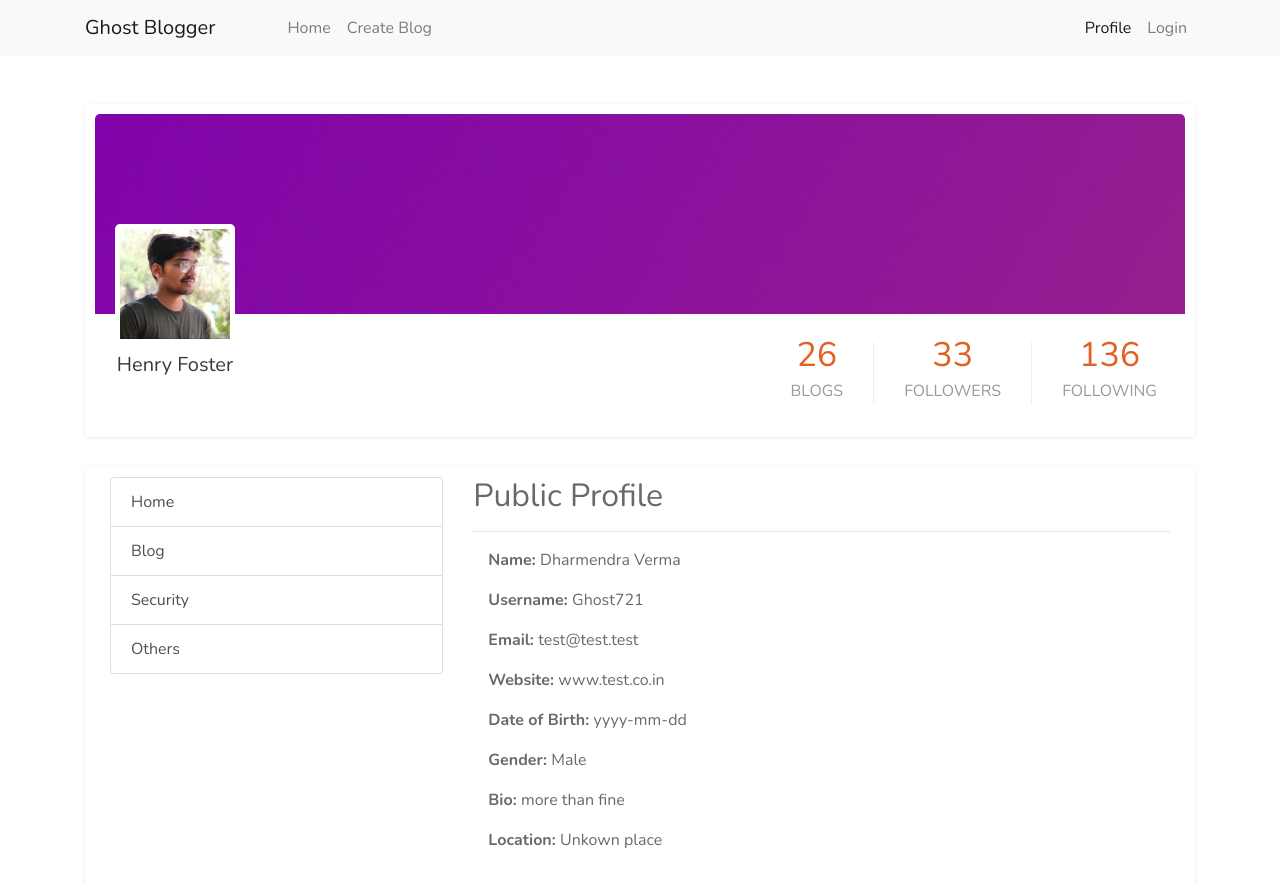
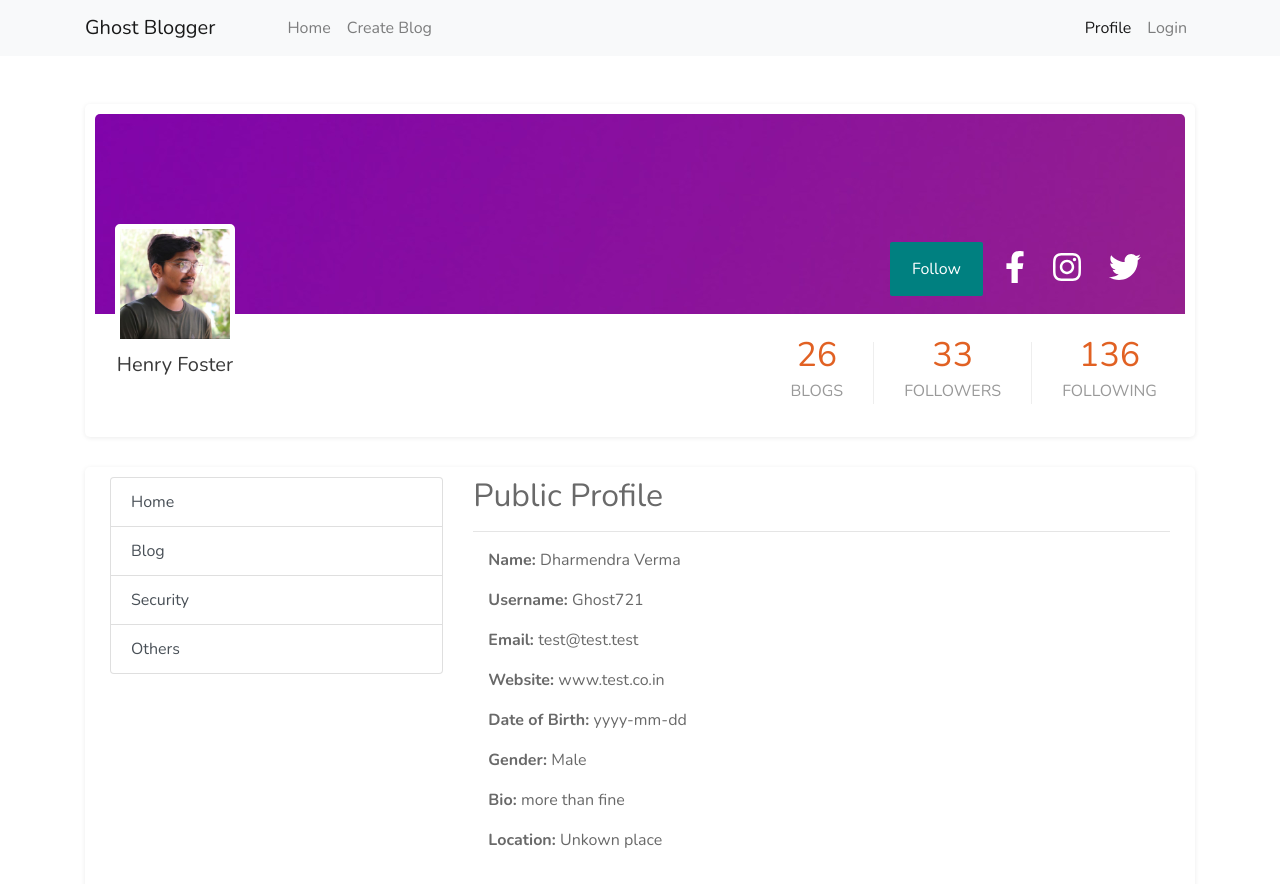
Before and after one commit to sdharmendra8858/ghost-blogger, an Angular app: page /users/me in a window 1280 px wide. Shown: the top 884 px of the page. Built offline with nearby package versions, Linux system fonts and the light colour scheme; what ngx-quill would draw is missing.

Commit message:
FE: follower and following added

```diff
--- a/package.json
+++ b/package.json
@@ -23,6 +23,11 @@
     "@angular/platform-browser": "~9.0.2",
     "@angular/platform-browser-dynamic": "~9.0.2",
     "@angular/router": "~9.0.2",
+    "@fortawesome/angular-fontawesome": "^0.7.0",
+    "@fortawesome/fontawesome-svg-core": "^1.2.29",
+    "@fortawesome/free-brands-svg-icons": "^5.13.1",
+    "@fortawesome/free-regular-svg-icons": "^5.13.1",
+    "@fortawesome/free-solid-svg-icons": "^5.13.1",
     "@sendgrid/mail": "^7.2.1",
     "bad-words": "^3.0.3",
     "bcryptjs": "^2.4.3",
--- /dev/null
+++ b/src/app/followers-model/followers-model.component.css
@@ -0,0 +1,5 @@
+
+:focus {
+    outline: none;
+    border: 0;
+ }
--- /dev/null
+++ b/src/app/followers-model/followers-model.component.html
@@ -0,0 +1,12 @@
+List of <strong>{{action}}</strong>
+<hr>
+<mat-list>
+    <mat-list-item *ngFor="let item of list">
+            <!-- <a [routerLink]="['/users', item]" (click) ="closeDialog()"> -->
+                <img mat-list-avatar src="./assets/images/pp3.jpg" alt="">
+                <div mat-line>Username</div>
+                <div mat-line>{{item}}</div>
+                <button mat-raised-button color="primary">Unfollow</button>
+            <!-- </a> -->
+    </mat-list-item>
+</mat-list>
--- /dev/null
+++ b/src/app/followers-model/followers-model.component.ts
@@ -0,0 +1,27 @@
+import { Component, OnInit, Inject } from '@angular/core';
+import { MAT_DIALOG_DATA, MatDialogRef } from '@angular/material/dialog';
+
+@Component({
+  selector: 'app-followers-model',
+  templateUrl: './followers-model.component.html',
+  styleUrls: ['./followers-model.component.css']
+})
+export class FollowersModelComponent implements OnInit {
+
+  constructor(@Inject(MAT_DIALOG_DATA) public data,
+  public dialogRef: MatDialogRef<FollowersModelComponent> ) { }
+
+  action: string;
+  list: String[];
+
+  ngOnInit(): void {
+    console.log(this.data);
+    this.action = this.data.action;
+    this.list = this.data.data;
+  }
+
+  closeDialog(){
+    this.dialogRef.close();
+  }
+
+}
--- a/src/app/profile/profile.component.css
+++ b/src/app/profile/profile.component.css
@@ -61,8 +61,8 @@
 
 .list-group>a{
     cursor: pointer;
-} */
-/*
+}
+
 body{
     background:#c02424;
     margin-top:20px;
@@ -442,12 +442,31 @@ button.btn-link {
     padding-right: 0;
     color: #9c9c9c;
 }
+*/
 
 .btn-info {
-    background-color: #2bb3c0;
-    border: none;
+    width: fit-content;
+    border-radius: 3px;
+    background-color: transparent;
+    border: transparent;
+    margin: 0.5rem;
 }
 
+fa-icon{
+    font-size: 2rem;
+}
+
+.follow_button{
+    background-color: #008080;
+    border-radius: 2px;
+    transition: all 0.3s;
+}
+
+.follow_button:hover{
+    background-color: #005252;
+    color: #ffffff;
+}
+/*
 .btn-group,
 .btn-group-vertical {
     position: relative;
--- a/src/app/profile/profile.component.html
+++ b/src/app/profile/profile.component.html
@@ -1,55 +1,3 @@
-<!-- <div class="mt-n5">
-    <div class="cover">
-        <img src="./assets/images/web.jpg" class="img-fluid background-image" alt="">
-    </div>
-    <div class="details">
-        <div class="profile-cover">
-            <img class="img-fluid" src="./assets/images/pp3.jpg" alt="">
-            <a href="#" class="change-profile-link">
-                <div class="change-profile">
-                    Change Profile
-                </div>
-            </a>
-        </div>
-        <div class="follow-info">
-            <div class="container">
-                <div class="row text-center text-light d-flex align-items-middle">
-                    <div class="col-md-3 col-sm-12 offset-2">
-                        <h4><strong>Blogs</strong></h4>
-                        <p class="h2">5</p>
-                    </div>
-                    <div class="col-md-3 col-sm-12">
-                        <h4><strong>Followers</strong></h4>
-                        <p class="h2">12k</p>
-                    </div>
-                    <div class="col-md-3 col-sm-12">
-                        <h4><strong>Following</strong></h4>
-                        <p class="h2">152</p>
-                    </div>
-                </div>
-            </div>
-        </div>
-        <div class="row mt-5">
-            <div class="container">
-                <div class="row">
-
-                    <div class="col-md-4 col-sm-12">
-                        <ul class="list-group">
-                            <a routerLink="home" routerLinkActive='active' class="list-group-item list-group-item-action">Home</a>
-                            <a routerLink="my-blog" routerLinkActive='active' class="list-group-item list-group-item-action">Blog</a>
-                            <a routerLink="security" routerLinkActive='active' class="list-group-item list-group-item-action">Security</a>
-                            <a routerLink="others" routerLinkActive='active' class="list-group-item list-group-item-action">Others</a>
-                        </ul>
-                    </div>
-                    <div class="col-md-8 col-sm-12">
-                        <router-outlet></router-outlet>
-                    </div>
-                </div>
-            </div>
-        </div>
-    </div>
-</div> -->
-
 <link href="https://maxcdn.bootstrapcdn.com/font-awesome/4.7.0/css/font-awesome.min.css" rel="stylesheet">
 <div class="container">
     <div class="w-90 m-auto">
@@ -59,20 +7,24 @@
                 <h3 class="h3">Henry Foster</h3>
             </div>
             <div class="profile-cover__action bg--img" [ngStyle]="{'background': 'url(' + background_image + ') no-repeat'}" data-overlay="0.3">
-                <!-- <button class="btn btn-rounded btn-info">
-                    <i class="fa fa-plus"></i>
-                    <span>Follow</span>
+                <button class="btn-info follow_button">
+                    <span class="pl-3 pr-3">Follow</span>
                 </button>
-                <button class="btn btn-rounded btn-info">
-                    <i class="fa fa-comment"></i>
-                    <span>Message</span>
-                </button> -->
+                <button class="btn-info">
+                    <fa-icon [icon]="fafacebookF"></fa-icon>
+                </button>
+                <button class="btn-info">
+                    <fa-icon [icon]="faInstagram"></fa-icon>
+                </button>
+                <button class="btn-info">
+                    <fa-icon [icon]="faTwitter"></fa-icon>
+                </button>
             </div>
             <div class="profile-cover__info">
                 <ul class="nav">
-                    <li><strong>26</strong>Blogs</li>
-                    <li><strong>33</strong>Followers</li>
-                    <li><strong>136</strong>Following</li>
+                    <li><a style="cursor: pointer;"><strong>26</strong>Blogs</a></li>
+                    <li (click)="openFollowerModel('follower')"><a style="cursor: pointer;"><strong>33</strong>Followers</a></li>
+                    <li (click)="openFollowerModel('following')"><a style="cursor: pointer;"><strong>136</strong>Following</a></li>
                 </ul>
             </div>
         </div>
--- a/src/app/profile/profile.component.ts
+++ b/src/app/profile/profile.component.ts
@@ -1,4 +1,8 @@
 import { Component, OnInit } from '@angular/core';
+import { faFacebookF, faInstagram, faTwitter } from '@fortawesome/free-brands-svg-icons';
+import { faPlus } from '@fortawesome/free-solid-svg-icons';
+import { MatDialog } from '@angular/material/dialog';
+import { FollowersModelComponent } from '../followers-model/followers-model.component';
 
 @Component({
   selector: 'app-profile',
@@ -7,11 +11,31 @@ import { Component, OnInit } from '@angular/core';
 })
 export class ProfileComponent implements OnInit {
   background_image = './assets/images/web.jpg';
+  fafacebookF = faFacebookF;
+  faInstagram = faInstagram;
+  faTwitter = faTwitter;
+  faPlus = faPlus;
 
-  constructor() { }
+  followers: String[] = ["i","me", "myself"];
+  following: String[] = ["you", "your", "yourself"];
+
+  constructor(private dialog: MatDialog) { }
 
   ngOnInit(): void {
   }
 
+  openFollowerModel(action: String){
+    var data = action === 'follower' ? this.followers : this.following;
+    this.dialog.open(FollowersModelComponent, {
+      maxHeight: '500px',
+      width: '35%',
+      minWidth: '350px',
+      data: {
+        action,
+        data
+      }
+    })
+  }
+
 
 }
```
Also changed, not shown: src/app/app.module.ts (+8 -2 lines), 1 other file (tests, documents, lock files or other folders).
